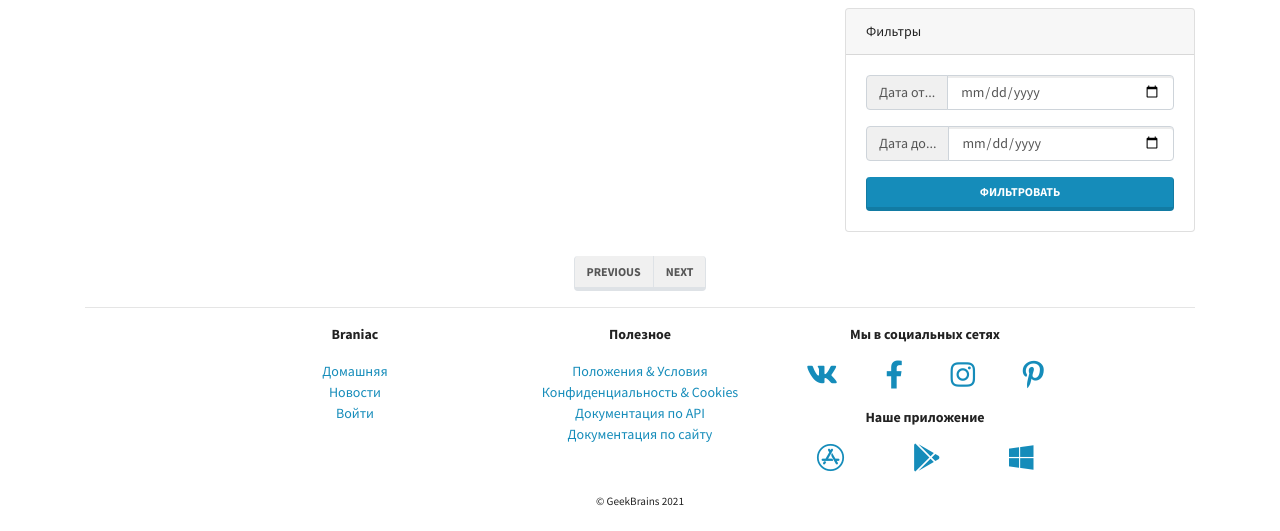
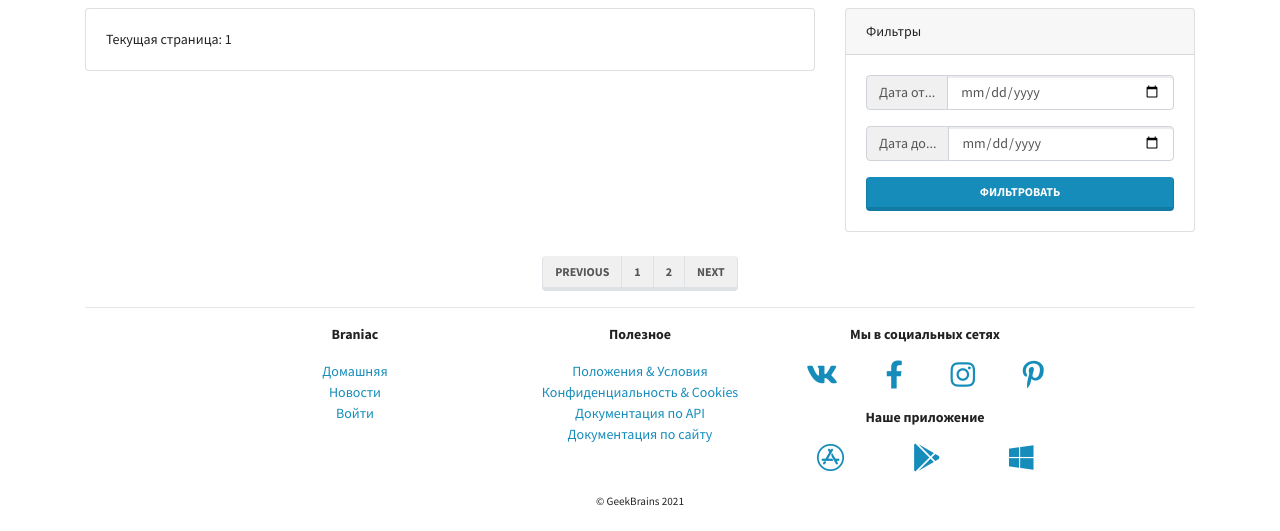
Before and after one commit to danilchik22/BraniacLMS, a Django app: template mainapp/templates/mainapp/news.html in a window 1280 px wide. Shown: the part 77-608 px from the top of the page. Run offline with Django 3.2, Linux system fonts and the light colour scheme; the template is opened without the code that fills it: most values are stand-ins (such as "Sample title", 1, 10 or a date in 2020); some libraries are stand-ins or nearby versions.

Commit message:
lesson_3 URL and get params

```diff
--- a/mainapp/templates/mainapp/news.html
+++ b/mainapp/templates/mainapp/news.html
@@ -7,6 +7,13 @@
 <div class="row">
 
   <div class="col-lg-8">
+    {% if page_num %}
+    <div class="card my-2">
+      <div class="card-body">
+        <p class="card-text">Текущая страница: {{ page_num }}</p>
+    </div>
+  </div>
+    {% endif %}
 
     {% for i in double_range %}
     <div class="card my-2">
@@ -56,16 +63,14 @@
   <nav aria-label="Page navigation example">
     <ul class="pagination">
       <li class="page-item"><a class="page-link" href="#">Previous</a></li>
-
-      {% for i in double_range %}
-      <li class="page-item"><a class="page-link" href="#">{{ i }}</a></li>
-      {% endfor %}
-
+      <li class="page-item"><a class="page-link" href="{% url 'mainapp:news_paginator' 1 %}">1</a></li>
+      <li class="page-item"><a class="page-link" href="{% url 'mainapp:news_paginator' page=2 %}">2</a></li>
       <li class="page-item"><a class="page-link" href="#">Next</a></li>
     </ul>
   </nav>
 </div>
 
+
 {% endwith %}
 
 {% endblock content %}
--- a/mainapp/urls.py
+++ b/mainapp/urls.py
@@ -8,6 +8,7 @@
 urlpatterns = [
     path("", views.MainPageView.as_view(), name="main_page"),
     path("news/", views.NewsPageView.as_view(), name="news"),
+    path("news/<int:page>/", views.NewsWithPaginatorView.as_view(), name="news_paginator"),
     path("courses/", views.CoursesPageView.as_view(), name="courses"),
     path("contacts/", views.ContactsPageView.as_view(), name="contacts"),
     path("doc_site/", views.DocSitePageView.as_view(), name="doc_site"),
```
Also changed, not shown: mainapp/templates/mainapp/contacts.html (+4 -3 lines), mainapp/templatetags/email_to_link.py (added, +9 -0 lines), mainapp/views.py (+7 -0 lines), mainapp/templatetags/__init__.py (added).
